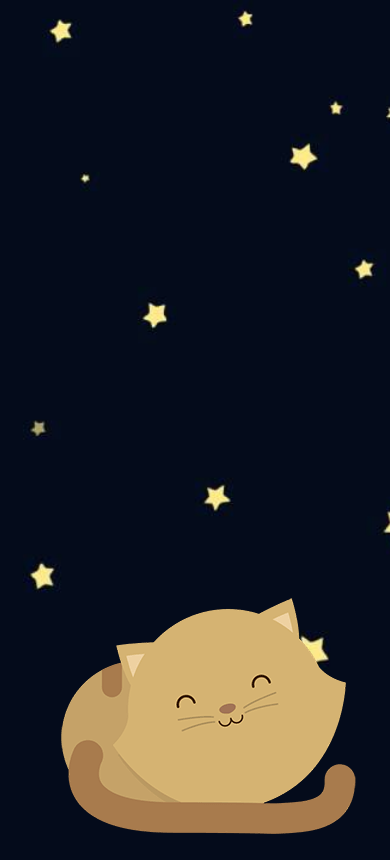
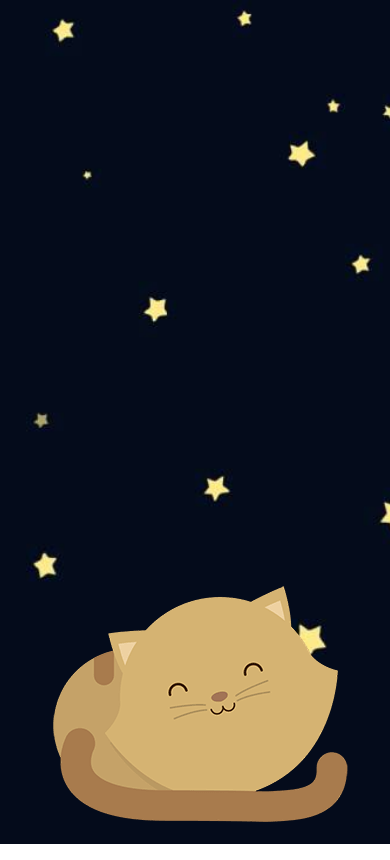
Before and after one commit to lesashley/Kitten, a plain HTML site: page index.html in a window 390 px wide. Drawn offline with Linux system fonts and the light colour scheme.

Commit message:
Agregando contenedor para imagen

```diff
--- a/css/style.css
+++ b/css/style.css
@@ -1,9 +1,10 @@
-img{
-  display: block;
-  margin: 0 auto;
-  align-self: center;
+body{
+  margin: 0;
 }
-body{
+picture{
+  align-self: flex-end;
+}
+.container{
   display: flex;
   justify-content: center;
   align-items: flex-end;
@@ -11,18 +12,19 @@ body{
   background-position: top;
   background-position: center;
   background-repeat: no-repeat;
+  background-size: cover;
   width: 100%;
   height: 100vh;
   overflow: hidden;
 }
 @media (max-width: 1000px){
-  body{
+  .container{
     background-image: url(../assets/images/dawn.png);
     background-size: cover;
   }
 }
 @media (max-width: 450px){
-  body{
+  .container{
     background-image: url(../assets/images/maxresdefault.jpg);
     background-size: cover;
   }
--- a/index.html
+++ b/index.html
@@ -6,14 +6,16 @@
     <link rel="stylesheet" href="css/style.css">
   </head>
   <body>
-    <picture>
-      <source
+    <div class="container">
+      <picture>
+        <source
         media="(min-width: 650px)"
         srcset="assets/images/kitten-medium.png">
-      <source
+        <source
         media="(min-width: 465px)"
         srcset="assets/images/kitten-large.png">
-      <img src="assets/images/kitten-small.png" alt="">
-    </picture>
+        <img src="assets/images/kitten-small.png" alt="">
+      </picture>
+    </div>
   </body>
 </html>
```
